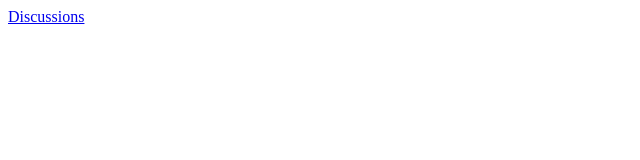
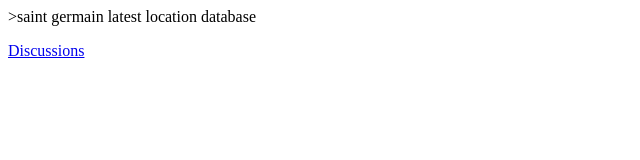
Before and after one commit to sap-ai/saintgermainlatestlocationdatabase, a plain HTML site: page index.html in a window 1280 px wide. Shown: the whole page, without its empty margins (0-640 px from the left). Drawn offline with Linux system fonts and the light colour scheme.

Commit message:
Update index.html

```diff
--- a/index.html
+++ b/index.html
@@ -1,2 +1,3 @@
 <title>saint germain latest location database</title>
+<p>>saint germain latest location database</p>
 <a href="https://github.com/sap-ai/saintgermainlatestlocationdatabase/discussions">Discussions</a>
```
